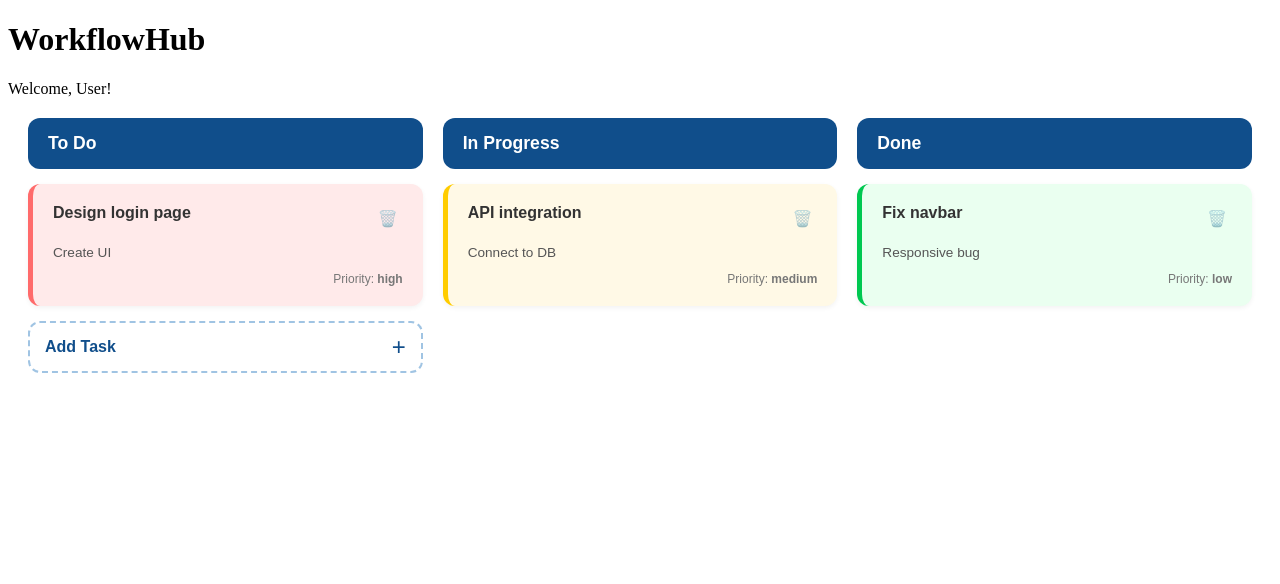
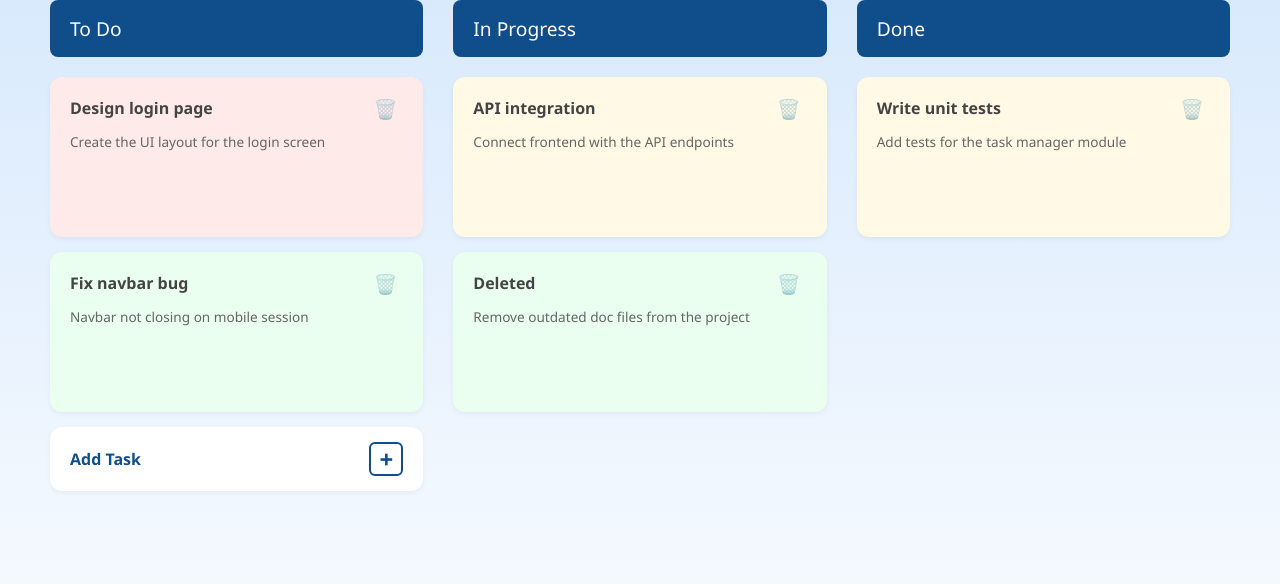
Before and after one commit to m-bouhaba/workflowhub-manager, a React (Vite) app: page / in a window 1280 px wide. Shown: the top 584 px of the page. Built offline with nearby package versions, Linux system fonts and the light colour scheme; data requests are answered from the project's data file.

Commit message:
edit column , task , home style and logic

```diff
--- a/src/App.jsx
+++ b/src/App.jsx
@@ -7,12 +7,10 @@ import Login from "./Pages/Login";
 function App() {
   return (
     <Router>
-      <div className="App">
         <Routes>
           <Route path="/" element={<Home/>} />
           <Route path="/login" element={<Login/>} />
         </Routes>
-      </div>
     </Router>
   );
 }
--- a/src/Components/TaskTicket.jsx
+++ b/src/Components/TaskTicket.jsx
@@ -1,33 +1,34 @@
 import React from "react";
-import "../Style/TaskTicket.css"; // Ensure you have your styles linke
+import "../Style/TaskTicket.css";
 
 const TaskTicket = ({ task, onEdit, onDelete }) => {
 
   const getColorClass = () => {
     const priority = task.priority ? task.priority.toLowerCase() : 'low';
-    if (priority === "high") return "pastel-pink"; // Red/Urgent equivalent
-    if (priority === "medium") return "pastel-cream"; // Yellow/Medium
-    return "pastel-green"; // Low
+    if (priority === "high") return "card-pink";
+    if (priority === "medium") return "card-cream";
+    return "card-green";
   };
 
   return (
-    // Added onClick={onEdit} to the main card so clicking anywhere opens edit
-    <div className={`task-card ${getColorClass()}`} onClick={onEdit}>
-      <div className="task-head">
+    <div
+      className={`task-card ${getColorClass()}`}
+      onClick={onEdit}
+    >
+      <div className="card-header">
         <h4 className="task-title">{task.title}</h4>
-        <div className="actions" onClick={(e) => e.stopPropagation()}>
-           {/* stopPropagation prevents clicking delete from opening the edit modal */}
-          <button className="icon-btn" onClick={onDelete}>🗑️</button>
-        </div>
+        <button
+          className="delete-btn"
+          onClick={(e) => {
+             e.stopPropagation();
+             onDelete();
+          }}
+        >
+          🗑️
+        </button>
       </div>
 
       <p className="task-desc">{task.description}</p>
-
-      <div className="task-footer">
-        <span className="priority-tag">
-           Priority: <b>{task.priority}</b>
-        </span>
-      </div>
     </div>
   );
 };
--- a/src/Components/TasksColumn.jsx
+++ b/src/Components/TasksColumn.jsx
@@ -3,31 +3,26 @@ import TaskTicket from "./TaskTicket";
 import "../Style/TasksColumn.css";
 
 const TasksColumn = ({ title, status, tasks, onEdit, onDelete, showAddButton, onAdd }) => {
-  // Filter tasks by status
   const filtered = tasks.filter((task) => task.status === status);
 
   return (
     <div className="column">
-      {/* Header with color matching your design usually goes here */}
-      <div className={`column-header header-${status}`}>{title}</div>
+      <div className="column-header">{title}</div>
 
       <div className="column-body">
-        {filtered.length === 0 && <p className="empty-msg">No tasks</p>}
-
         {filtered.map((task) => (
           <TaskTicket
             key={task.id}
             task={task}
-            onEdit={() => onEdit(task)}    // Pass the specific task to parent
-            onDelete={() => onDelete(task.id)} // Pass ID to parent
+            onEdit={() => onEdit(task)}
+            onDelete={() => onDelete(task.id)}
           />
         ))}
 
-        {/* Render "Add Button" only if requested (usually for To Do column) */}
         {showAddButton && (
-          <div className="add-task-trigger" onClick={onAdd}>
+          <div className="add-task-btn" onClick={onAdd}>
             <span>Add Task</span>
-            <span className="plus-icon">+</span>
+            <div className="plus-box">+</div>
           </div>
         )}
       </div>
--- a/src/Pages/Home.jsx
+++ b/src/Pages/Home.jsx
@@ -1,19 +1,34 @@
-import React, { useState } from "react";
-import TasksColumn from "../Components/TasksColumn"
+import React, { useState, useEffect } from "react";
+import TasksColumn from "../Components/TasksColumn";
 import TaskModal from "../Components/AddEditPopup";
+import "../Style/Home.css";
 
-const initialData = [
-  { id: 1, title: "Design login page", description: "Create UI", priority: "high", status: "todo" },
-  { id: 2, title: "API integration", description: "Connect to DB", priority: "medium", status: "in-progress" },
-  { id: 3, title: "Fix navbar", description: "Responsive bug", priority: "low", status: "done" }
-];
-
-const Home = () => {
-  const [tasks, setTasks] = useState(initialData);
+const HomePage = () => {
+  const [tasks, setTasks] = useState([]);
+  const [trashCount, setTrashCount] = useState(0);
   const [isModalOpen, setIsModalOpen] = useState(false);
   const [currentTask, setCurrentTask] = useState(null);
 
-  // --- Handlers ---
+  const API_URL = "http://localhost:5000";
+
+  useEffect(() => {
+    const fetchData = async () => {
+      try {
+        const tasksRes = await fetch(`${API_URL}/tasks`);
+        const tasksData = await tasksRes.json();
+        setTasks(tasksData);
+        console.log(tasksData);
+
+        const trashRes = await fetch(`${API_URL}/trash`);
+        const trashData = await trashRes.json();
+        setTrashCount(trashData.length);
+      } catch (error) {
+        console.error("Error fetching data:", error);
+      }
+    };
+    fetchData();
+  }, []);
+
   const handleAddNew = () => {
     setCurrentTask(null);
     setIsModalOpen(true);
@@ -24,30 +39,75 @@ const Home = () => {
     setIsModalOpen(true);
   };
 
-  const handleDelete = (id) => {
-    if (window.confirm("Delete this ticket?")) {
-      setTasks(tasks.filter((t) => t.id !== id));
+  const handleDelete = async (id) => {
+
+    const taskToTrash = tasks.find((t) => t.id === id);
+
+    if (taskToTrash) {
+      try {
+        // 1. Add to Trash
+        await fetch(`${API_URL}/trash`, {
+          method: "POST",
+          headers: { "Content-Type": "application/json" },
+          body: JSON.stringify(taskToTrash),
+        });
+
+        // 2. Delete from Tasks
+        await fetch(`${API_URL}/tasks/${id}`, {
+          method: "DELETE",
+        });
+
+        // 3. Update UI instantly
+        setTasks(tasks.filter((t) => t.id !== id));
+        setTrashCount(prev => prev + 1);
+
+      } catch (error) {
+        console.error("Error moving to trash:", error);
+      }
     }
   };
 
-  const handleSave = (taskData) => {
-    if (taskData.id) {
-      setTasks((prev) => prev.map((t) => (t.id === taskData.id ? taskData : t)));
-    } else {
-      const newTask = { ...taskData, id: Date.now() };
-      setTasks((prev) => [...prev, newTask]);
+
+  const handleSave = async (taskData) => {
+    try {
+      if (taskData.id) {
+        const response = await fetch(`${API_URL}/tasks/${taskData.id}`, {
+          method: "PUT",
+          headers: { "Content-Type": "application/json" },
+          body: JSON.stringify(taskData),
+        });
+
+        const updatedTask = await response.json(); // Get the confirmed update from server
+
+        setTasks((prev) =>
+          prev.map((t) => (t.id === updatedTask.id ? updatedTask : t))
+        );
+
+      } else {
+        const { id, ...newTaskData } = taskData;
+
+        const response = await fetch(`${API_URL}/tasks`, {
+          method: "POST",
+          headers: { "Content-Type": "application/json" },
+          body: JSON.stringify(newTaskData),
+        });
+
+        const savedTask = await response.json(); // Use the object returned by Server (with the real ID)
+
+        setTasks((prev) => [...prev, savedTask]);
+      }
+
+      setIsModalOpen(false);
+
+    } catch (error) {
+      console.error("Error saving task:", error);
     }
-    setIsModalOpen(false);
   };
 
+
   return (
-    <div className="home-container">
-      <header className="app-header">
-        <h1>WorkflowHub</h1>
-        <div className="user-welcome">Welcome, User!</div>
-      </header>
-
-      <div className="board-layout" style={{ display: 'flex', gap: '20px', padding: '20px' }}>
+    <div className="home-page">
+      <div className="board">
         <TasksColumn
           title="To Do"
           status="todo"
@@ -83,4 +143,4 @@ const Home = () => {
   );
 };
 
-export default Home;
+export default HomePage;
--- a/src/Style/Home.css
+++ b/src/Style/Home.css
@@ -1,13 +1,80 @@
 body{
-    background: linear-gradient(180deg, #D9EAFD 0%, #FFFFFF 100%);
+    margin: 0;
+    padding: 0;
+}
+.home-page {
+  background: linear-gradient(180deg, #D9EAFD 0%, #FFFFFF 100%);
+  min-height: 100vh;
+  font-family: 'Segoe UI', sans-serif;
+  display: flex;
+  flex-direction: column;
 }
 
-.home{
-    width: 100%;
+
+
+.header-left {
+  display: flex;
+  align-items: center;
+  gap: 15px;
 }
 
-.columns{
-    display: flex;
-    gap: 20px;
-    justify-content: space-around;
+/* The 'W' Box Logo */
+.logo-box {
+  width: 40px;
+  height: 40px;
+  background-color: #104e8b; /* Dark Blue */
+  color: white;
+  font-size: 1.5rem;
+  font-weight: bold;
+  display: flex;
+  justify-content: center;
+  align-items: center;
+  border-radius: 4px; /* Slight roundness */
 }
+
+.app-title {
+  color: #104e8b;
+  font-size: 1.8rem;
+  margin: 0;
+  font-weight: 600;
+}
+
+.header-right {
+  display: flex;
+  align-items: center;
+  gap: 20px;
+}
+
+.welcome-text {
+  color: #104e8b;
+  font-size: 1.2rem;
+  font-weight: 500;
+}
+
+.trash-icon-wrapper {
+  position: relative;
+  cursor: pointer;
+  color: #104e8b;
+}
+
+.badge {
+  position: absolute;
+  top: -5px;
+  right: -8px;
+  background-color: #104e8b;
+  color: white;
+  border-radius: 50%;
+  width: 18px;
+  height: 18px;
+  font-size: 0.7rem;
+  display: flex;
+  justify-content: center;
+  align-items: center;
+}
+
+.board {
+  display: flex;
+  justify-content: space-between;
+  padding: 0 50px 50px 50px;
+  gap: 30px;
+}
--- a/src/Style/TaskTicket.css
+++ b/src/Style/TaskTicket.css
@@ -1,15 +1,13 @@
-
 .task-card {
+  border-radius: 12px;
   padding: 20px;
-  border-radius: 12px;
+  min-height: 120px;
   box-shadow: 0 2px 5px rgba(0,0,0,0.05);
+  cursor: pointer;
+  transition: transform 0.2s;
   display: flex;
   flex-direction: column;
   gap: 10px;
-  cursor: pointer;
-  transition: transform 0.2s, box-shadow 0.2s;
-  position: relative;
-  font-family: sans-serif;
 }
 
 .task-card:hover {
@@ -17,24 +15,12 @@
   box-shadow: 0 5px 15px rgba(0,0,0,0.1);
 }
 
-/* Pastel Colors based on Priority */
-.pastel-pink {
-  background-color: #ffeaea; /* Light Red/Pink for High */
-  border-left: 5px solid #ff6b6b;
-}
+/* The exact pastel colors from your image */
+.card-pink { background-color: #ffeaea; }  /* High Priority */
+.card-cream { background-color: #fff9e6; } /* Medium Priority */
+.card-green { background-color: #eafff0; } /* Low Priority */
 
-.pastel-cream {
-  background-color: #fff9e6; /* Light Yellow/Cream for Medium */
-  border-left: 5px solid #ffcc00;
-}
-
-.pastel-green {
-  background-color: #eafff0; /* Light Green for Low */
-  border-left: 5px solid #00c851;
-}
-
-/* Card Header */
-.task-head {
+.card-header {
   display: flex;
   justify-content: space-between;
   align-items: flex-start;
@@ -42,51 +28,27 @@
 
 .task-title {
   margin: 0;
+  color: #444;
+  font-weight: 600;
   font-size: 1rem;
-  color: #333;
-  font-weight: bold;
 }
 
-/* Action Buttons */
-.actions {
-  display: flex;
-  gap: 5px;
+.delete-btn {
+  background: none;
+  border: none;
+  font-size: 1.2rem;
+  cursor: pointer;
+  opacity: 0.5;
+  transition: opacity 0.2s;
 }
 
-.icon-btn {
-  background: none;
-  border: none;
-  cursor: pointer;
-  font-size: 1rem;
-  padding: 5px;
-  border-radius: 50%;
-  transition: background 0.2s;
-  opacity: 0.6;
-}
-
-.icon-btn:hover {
-  background-color: rgba(0,0,0,0.05);
+.delete-btn:hover {
   opacity: 1;
 }
 
-/* Description */
 .task-desc {
   font-size: 0.85rem;
-  color: #555;
+  color: #666;
+  line-height: 1.4;
   margin: 0;
-  line-height: 1.4;
-  /* Limit text to 3 lines */
-  display: -webkit-box;
-  -webkit-line-clamp: 3;
-  -webkit-box-orient: vertical;
-  overflow: hidden;
 }
-
-/* Footer info */
-.task-footer {
-  margin-top: auto;
-  font-size: 0.75rem;
-  color: #777;
-  display: flex;
-  justify-content: flex-end;
-}
--- a/src/Style/TasksColumn.css
+++ b/src/Style/TasksColumn.css
@@ -1,67 +1,54 @@
-/* TasksColumn.css */
-
 .column {
-  /* Using flex: 1 to make columns equal width */
   flex: 1;
   display: flex;
   flex-direction: column;
-  min-width: 300px; /* Prevent squishing on small screens */
-  background-color: transparent; /* Assuming board background covers it */
-  border-radius: 12px;
-  font-family: sans-serif;
 }
 
-/* The Dark Blue Headers */
 .column-header {
-  background-color: #104e8b; /* Dark Blue */
+  background-color: #104e8b; /* Dark Blue from screenshot */
   color: white;
   padding: 15px 20px;
-  border-radius: 12px; /* Rounded corners all around */
-  font-size: 1.1rem;
-  font-weight: bold;
-  margin-bottom: 15px;
+  border-radius: 8px;
+  font-size: 1.2rem;
+  font-weight: 500;
+  margin-bottom: 20px;
 }
-
-/* Different header colors if you want strict status matching */
-/* .header-todo { background-color: #104e8b; } */
-/* .header-in-progress { background-color: #104e8b; } */
-/* .header-done { background-color: #104e8b; } */
 
 .column-body {
   display: flex;
   flex-direction: column;
-  gap: 15px; /* Spacing between tickets */
+  gap: 15px;
 }
 
-.empty-msg {
-  text-align: center;
-  color: #666;
-  font-style: italic;
-  margin-top: 20px;
-}
-
-/* The Add Task Button at the bottom of the To Do column */
-.add-task-trigger {
+/* The Add Task Button Style */
+.add-task-btn {
   background-color: white;
-  border: 2px dashed #a0c4e3; /* Dashed light blue border */
   border-radius: 12px;
-  padding: 15px;
+  padding: 15px 20px;
   display: flex;
   justify-content: space-between;
   align-items: center;
   cursor: pointer;
+  box-shadow: 0 2px 5px rgba(0,0,0,0.05);
   color: #104e8b;
   font-weight: 600;
-  transition: all 0.2s;
+  font-size: 1rem;
+  transition: transform 0.2s;
 }
 
-.add-task-trigger:hover {
-  background-color: #eef6fc;
-  border-color: #104e8b;
+.add-task-btn:hover {
+  transform: translateY(-2px);
 }
 
-.plus-icon {
+.plus-box {
+  width: 30px;
+  height: 30px;
+  border: 2px solid #104e8b;
+  border-radius: 6px;
+  display: flex;
+  justify-content: center;
+  align-items: center;
   font-size: 1.5rem;
   line-height: 0;
-  font-weight: normal;
+  color: #104e8b;
 }
--- /dev/null
+++ b/src/db.json
@@ -0,0 +1,84 @@
+{
+  "tasks": [
+    {
+      "id": "1",
+      "title": "Design login page",
+      "description": "Create the UI layout for the login screen",
+      "priority": "high",
+      "status": "todo",
+      "order": 1
+    },
+    {
+      "id": "2",
+      "title": "API integration",
+      "description": "Connect frontend with the API endpoints",
+      "priority": "medium",
+      "status": "in-progress",
+      "order": 1
+    },
+    {
+      "id": "3",
+      "title": "Fix navbar bug",
+      "description": "Navbar not closing on mobile session",
+      "priority": "low",
+      "status": "todo",
+      "order": 2
+    },
+    {
+      "id": "4",
+      "title": "Write unit tests",
+      "description": "Add tests for the task manager module",
+      "priority": "medium",
+      "status": "done",
+      "order": 1
+    },
+    {
+      "id": "102",
+      "title": "Deleted",
+      "priority": "low",
+      "status": "in-progress",
+      "description": "Remove outdated doc files from the project",
+      "order": 1
+    },
+    {
+      "id": "1765443333014",
+      "title": "title",
+      "description": "Lorem ipsum dolor sit amet consectetur adipisicing elit. Optio delectus ipsa pariatur tempora dolorum voluptatum magnam, odit similique quo esse officiis sed explicabo quidem velit, natus autem ea, cupiditate id!"
+    },
+    {
+      "id": "1765443346030",
+      "title": "vadsba",
+      "description": "asdasdbasdfad"
+    },
+    {
+      "id": "1765443551906",
+      "title": "rwehwertwer",
+      "description": "twerhwertrw"
+    }
+  ],
+  "trash": [
+    {
+      "id": "101",
+      "title": "Old documentation cleanup",
+      "description": "Remove outdated doc files from the project",
+      "priority": "low",
+      "status": "todo",
+      "order": 1
+    },
+    {
+      "id": "1765443505607",
+      "title": "2342",
+      "priority": "medium",
+      "status": "in-progress",
+      "description": "Lorem ipsum dolor sit amet consectetur adipisicing elit. Optio delectus ipsa pariatur tempora dolorum voluptatum magnam, odit similique quo esse officiis sed explicabo quidem velit, natus autem ea, cupiditate id!",
+      "order": 1
+    },
+    {
+      "id": "1765443526834",
+      "title": "erhw",
+      "priority": "high",
+      "status": "done",
+      "description": "twerhwer"
+    }
+  ]
+}
```
